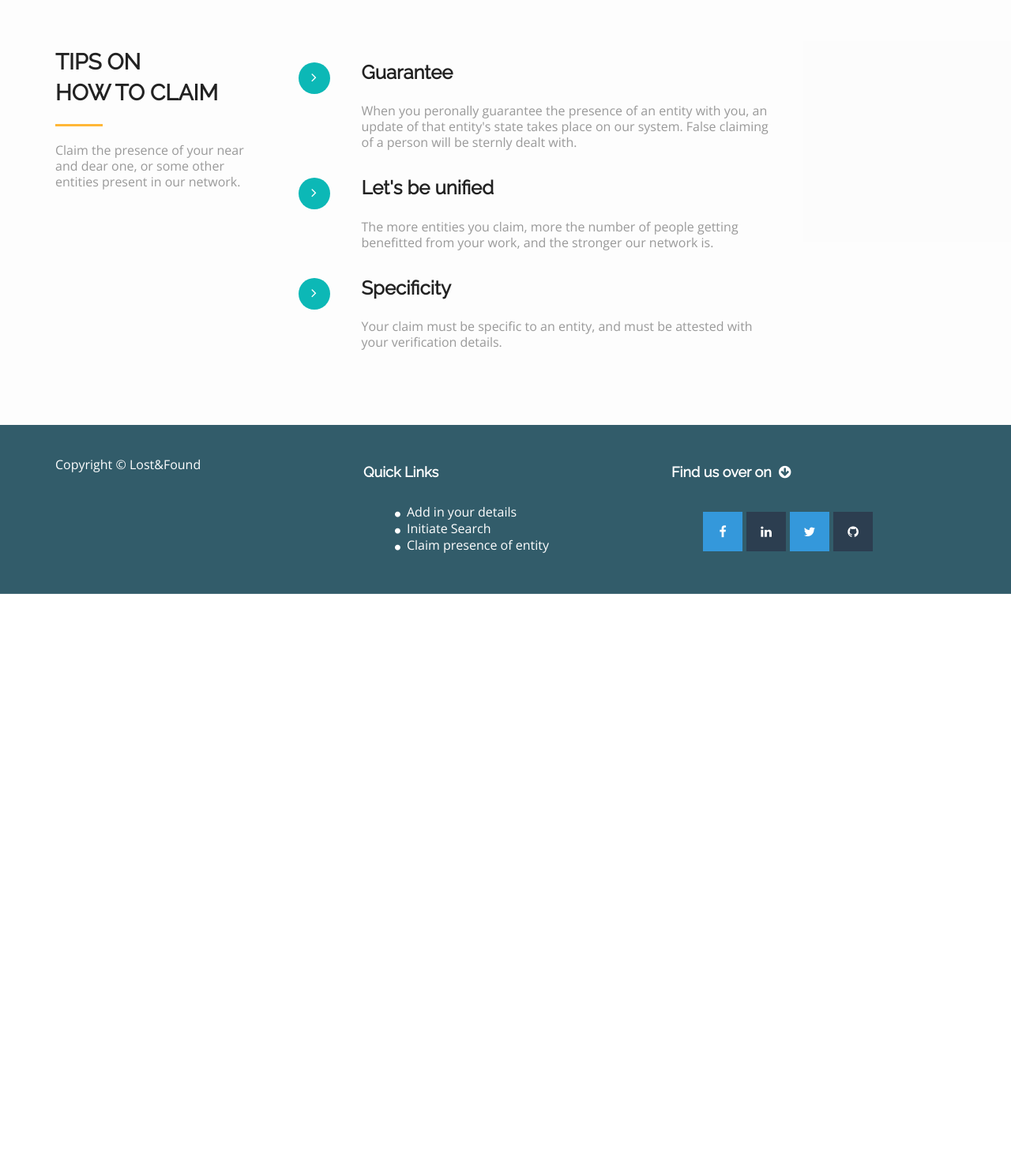
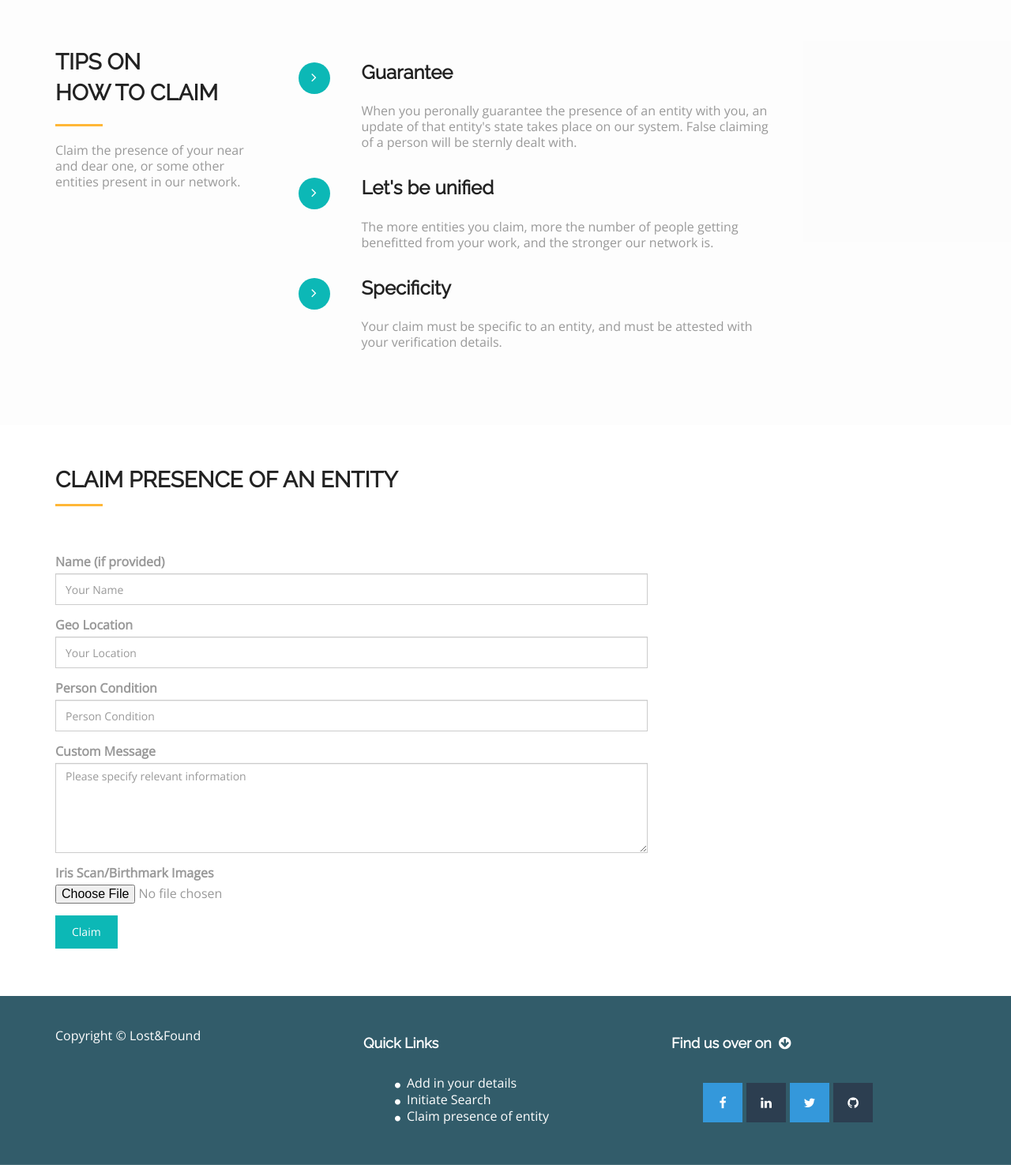
Before and after one commit to lostandfoundry/Neo4jIntegrated, a Node server app: page /claim in a window 1280 px wide. Shown: the part 711-2186 px from the top of the page at 79% size. Before the commit the page ends 1463 px from the top, so only its background shows below. Run offline with Node 20, Linux system fonts and the light colour scheme; some web fonts are replaced.

Commit message:
Functionality implemented

```diff
--- a/app.js
+++ b/app.js
@@ -49,19 +49,37 @@ app.get('/', function (req, res) {
         })
 })
 
-app.post('/search/person/find', function(req,res){
+app.post('/search/person/find', function (req, res) {
     var name = req.body.name;
     var role = req.body.role;
     var org = req.body.org;
 
     session
-        .run("MATCH (n {name:{nameParam}, role:{roleParam}, organization:{orgParam}}) RETURN n",{nameParam:name,roleParam:role,orgParam:org})
-        .then(function(result){
+        .run("MATCH (n {name:{nameParam}, role:{roleParam}, organization:{orgParam}}) RETURN n", { nameParam: name, roleParam: role, orgParam: org })
+        .then(function (result) {
             console.log(result)
             res.redirect('/search#about')
             session.close()
         })
-        .catch(function(err){
+        .catch(function (err) {
+            console.log(err)
+        })
+})
+
+app.post('/claim/person/person', function (req, res) {
+    var name = req.body.name;
+    var geo = req.body.geo;
+    var condition = req.body.condition;
+    var custommsg = req.body.custommsg;
+
+    session
+        .run("MATCH (n { name: {nameParam} }) SET n.safe = true", { nameParam: name })
+        .then(function (result) {
+            console.log(result)
+            res.redirect('/claim#about')
+            session.close()
+        })
+        .catch(function (err) {
             console.log(err)
         })
 })
@@ -73,7 +91,7 @@ app.post('/person/add', function (req, res) {
 
     if (type1 === "person") {
         session
-            .run("CREATE(n:person {name:{nameParam},role:{rolParam},organization:{orgParam}}) RETURN n", { rolParam: rol1, nameParam: name1, orgParam: org1 })
+            .run("CREATE(n:person {name:{nameParam},role:{rolParam},organization:{orgParam}, safe:true}) RETURN n", { rolParam: rol1, nameParam: name1, orgParam: org1 })
             .then(function (result) {
                 res.redirect('/')
                 session.close()
@@ -85,7 +103,7 @@ app.post('/person/add', function (req, res) {
     }
     else if (type1 === "pet") {
         session
-            .run("CREATE(n:pet {name:{nameParam},role:{rolParam},organization:{orgParam}}) RETURN n", { rolParam: rol1, nameParam: name1, orgParam: org1 })
+            .run("CREATE(n:pet {name:{nameParam},role:{rolParam},organization:{orgParam}, safe:true}) RETURN n", { rolParam: rol1, nameParam: name1, orgParam: org1 })
             .then(function (result) {
                 res.redirect('/')
                 session.close()
@@ -96,7 +114,7 @@ app.post('/person/add', function (req, res) {
     }
     else {
         session
-            .run("CREATE(n:other {name:{nameParam},role:{rolParam},organization:{orgParam}}) RETURN n", { rolParam: rol1, nameParam: name1, orgParam: org1 })
+            .run("CREATE(n:other {name:{nameParam},role:{rolParam},organization:{orgParam},safe:true}) RETURN n", { rolParam: rol1, nameParam: name1, orgParam: org1 })
             .then(function (result) {
                 res.redirect('/')
                 session.close()
@@ -123,6 +141,7 @@ app.post('/person/del', function (req, res) {
         })
     res.redirect('/')
 })
+
 
 app.post('/person/link', function (req, res) {
     var name1 = req.body.name1;
--- a/views/claim.ejs
+++ b/views/claim.ejs
@@ -36,10 +36,10 @@
                         </div>
                         <div class="collapse navbar-collapse navbar-right" id="myNavbar">
                             <ul class="nav navbar-nav">
-                                <li><a href="/index">Home</a></li>
-                                <li><a href="/index">Services</a></li>
-                                <li><a href="/index">About</a></li>
-                                <li><a href="/index">Contact</a></li>
+                                <li><a href="/">Home</a></li>
+                                <li><a href="/">Services</a></li>
+                                <li><a href="/">About</a></li>
+                                <li><a href="/">Contact</a></li>
                             </ul>
                         </div>
                     </div>
@@ -53,7 +53,7 @@
                             <p>If you happen to run a relief camp, make the presence of everyone accounted for,
                                 such that their connections are assured of their safety.
                             </p>
-                            <a href="/index" class="btn btn-appoint">Add in your details</a>
+                            <a href="/" class="btn btn-appoint">Add in your details</a>
                             <a href="/search" class="btn btn-appoint">Search for your near and dear ones</a>
                         </div>
                         <div class="overlay-detail text-center">
@@ -116,6 +116,68 @@
         </div>
     </section>
 
+    <section id="contact" class="section-padding">
+        <div class="container">
+            <div class="row">
+                <div class="col-md-12">
+                    <h2 class="ser-title">Claim presence of an entity</h2>
+                    <hr class="botm-line">
+                </div>
+                <div class="col-md-8 col-sm-8 marb20">
+                    <div class="contact-info">
+                        <h3 class="cnt-ttl"></h3>
+                        <div class="space"></div>
+                        <div id="sendmessage"></div>
+                        <div id="errormessage"></div>
+                        <form action="/claim/person/person" method="post" role="form" class="contactForm">
+                            <div class="form-group">
+                                <label>Name (if provided)</label>
+                                <input type="text" name="name" class="form-control br-radius-zero" id="name"
+                                    placeholder="Your Name" data-rule="minlen:4"
+                                    data-msg="Please enter at least 4 chars" />
+                                <div class="validation"></div>
+                            </div>
+
+                            <div class="form-group">
+                                <label>Geo Location</label>
+                                <input type="text" name="geo" class="form-control br-radius-zero" id="geo"
+                                    placeholder="Your Location" data-rule="minlen:4"
+                                    data-msg="Please enter at least 4 chars" />
+                                <div class="validation"></div>
+                            </div>
+
+                            <div class="form-group">
+                                <label>Person Condition</label>
+                                <input type="text" class="form-control br-radius-zero" name="condition" id="condition"
+                                    placeholder="Person Condition" data-rule="minlen:4"
+                                    data-msg="Please enter at least 8 characters" />
+                                <div class="validation"></div>
+                            </div>
+
+                            <div class="form-group">
+                                <label>Custom Message</label>
+                                <textarea class="form-control br-radius-zero" name="custommsg" rows="5" id="custommsg"
+                                    data-rule="required" data-msg="Please specify relevant information"
+                                    placeholder="Please specify relevant information"></textarea>
+                                <div class="validation"></div>
+
+                            </div>
+                            <div class="form-group">
+                                <label>Iris Scan/Birthmark Images</label>
+                                <input type="file" name="pic" accept="image/*">
+                            </div>
+
+                            <div class="form-action">
+                                <button type="submit" class="btn btn-form">Claim</button>
+                            </div>
+                        </form>
+                    </div>
+                </div>
+            </div>
+        </div>
+    </section>
+
+
     <footer id="footer">
         <div class="top-footer">
             <div class="container">
@@ -132,9 +194,9 @@
                         </div>
                         <div class="info-sec">
                             <ul class="quick-info">
-                                <li><a href="./populate.html"><i class="fa fa-circle"></i>Add in your details</a></li>
-                                <li><a href="./search.html"><i class="fa fa-circle"></i>Initiate Search</a></li>
-                                <li><a href="./claim.html"><i class="fa fa-circle"></i>Claim presence of entity</a></li>
+                                <li><a href="/"><i class="fa fa-circle"></i>Add in your details</a></li>
+                                <li><a href="/search"><i class="fa fa-circle"></i>Initiate Search</a></li>
+                                <li><a href="/claim"><i class="fa fa-circle"></i>Claim presence of entity</a></li>
                             </ul>
                         </div>
                     </div>
```
Also changed, not shown: views/index.ejs (+45 -4 lines), views/search.ejs (+9 -10 lines).
